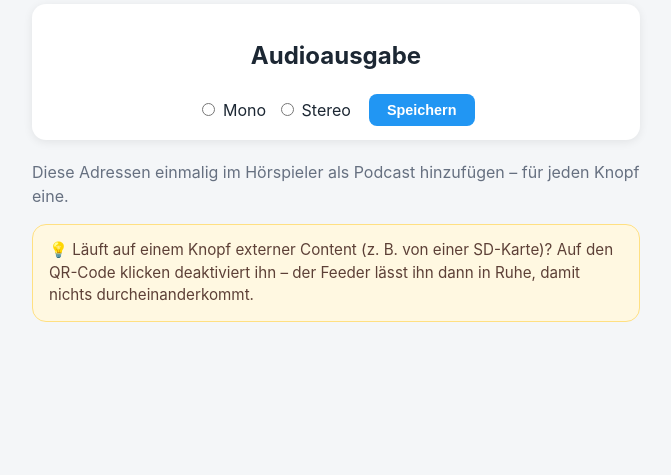
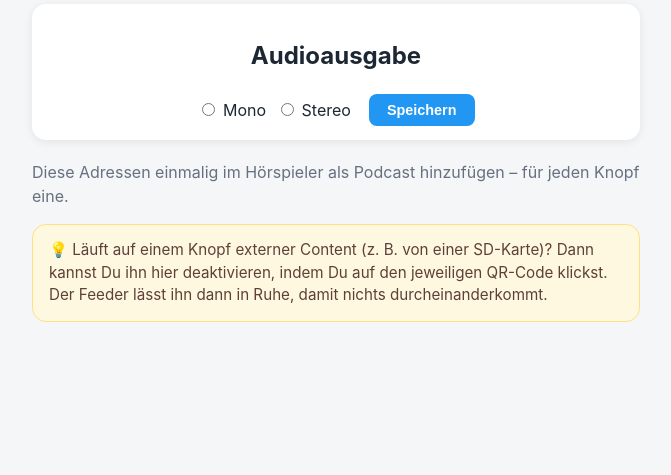
Before and after one commit to kasati111/hoerbox-feeder, a FastAPI app: template templates/setup.html in a window 1280 px wide. Shown: the part 745-1220 px from the top of the page, without its empty margins (304-975 px from the left). Run offline with FastAPI, Linux system fonts and the light colour scheme; the template is opened without the code that fills it, so the values that code supplies are empty; parts of the project's set-up code (start-up, migrations or seed data) failed here and were passed over.

Commit message:
Setup: Hinweistext zum Deaktivieren praezisiert

```diff
--- a/templates/setup.html
+++ b/templates/setup.html
@@ -89,9 +89,9 @@
 
     <p class="hint">Diese Adressen einmalig im Hörspieler als Podcast hinzufügen – für jeden Knopf eine.</p>
     <div class="setup-callout">
-        💡 Läuft auf einem Knopf externer Content (z. B. von einer SD-Karte)? Auf den
-        QR-Code klicken deaktiviert ihn – der Feeder lässt ihn dann in Ruhe, damit
-        nichts durcheinanderkommt.
+        💡 Läuft auf einem Knopf externer Content (z. B. von einer SD-Karte)? Dann
+        kannst Du ihn hier deaktivieren, indem Du auf den jeweiligen QR-Code klickst.
+        Der Feeder lässt ihn dann in Ruhe, damit nichts durcheinanderkommt.
     </div>
     <div class="setup-grid">
         {% for entry in addresses %}
```
